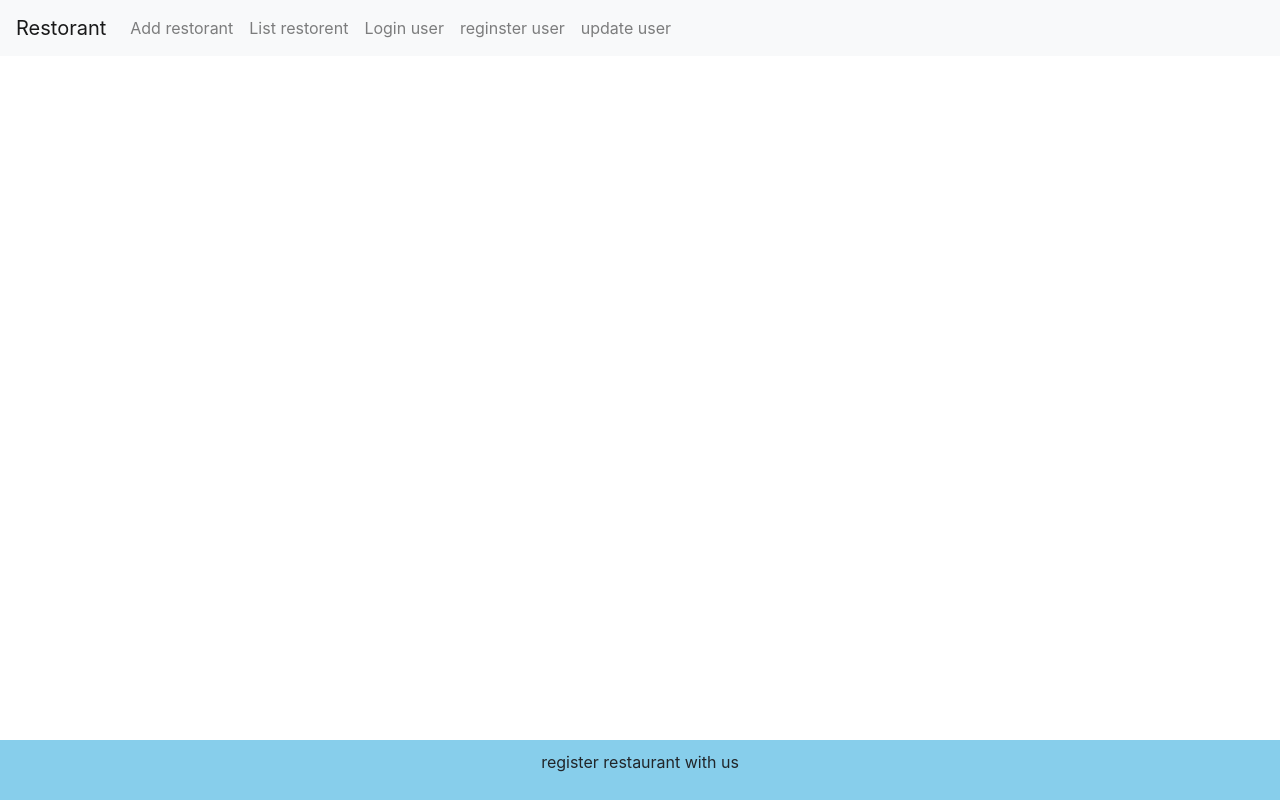
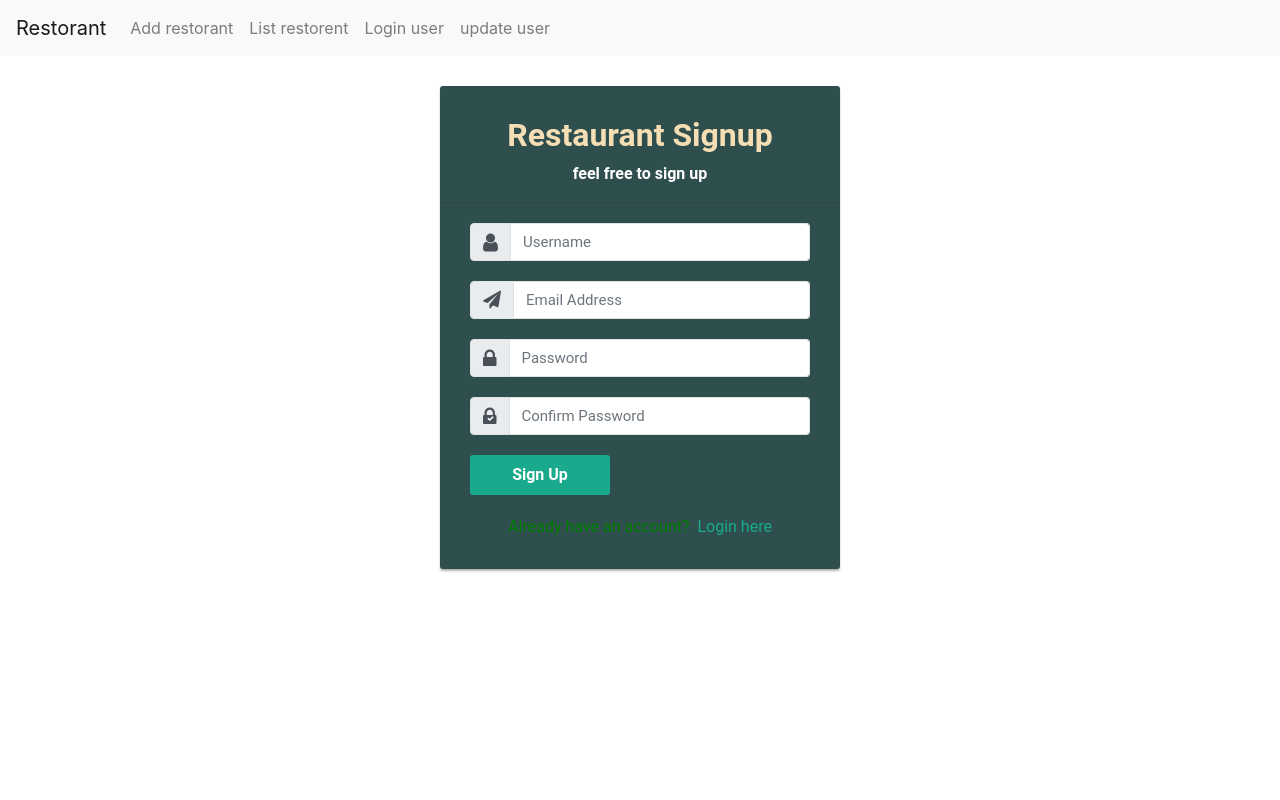
Before and after one commit to balramsingh54/Restorant, an Angular app in the folder resto/: page / in a window 1280 px wide. Built offline with nearby package versions, Linux system fonts and the light colour scheme.

Commit message:
user registration and login

```diff
--- a/resto/src/app/app-routing.module.ts
+++ b/resto/src/app/app-routing.module.ts
@@ -22,7 +22,7 @@ const routes: Routes = [
   },
     {
     component: RegisterComponent,
-    path : 'register'
+    path : ''
   },
       {
     component: UpdateRestoComponent,
--- a/resto/src/app/app.component.html
+++ b/resto/src/app/app.component.html
@@ -8,8 +8,8 @@
       <a class="nav-item nav-link" routerLink="add">Add restorant</a>
       <a class="nav-item nav-link" routerLink="list">List restorent</a>
       <a class="nav-item nav-link" routerLink="login">Login user</a>
-      <a class="nav-item nav-link" routerLink="register">reginster user</a>
-      <a class="nav-item nav-link" routerLink="update">update user</a>
+<!--       <a class="nav-item nav-link" routerLink="register">reginster user</a>
+ -->      <a class="nav-item nav-link" routerLink="update">update user</a>
     </div>
   </div>
 </nav>
@@ -17,8 +17,8 @@
 <div class="container">
   <router-outlet></router-outlet>
 
-  <footer>
+<!--   <footer>
     <p>register restaurant with us</p>
-  </footer>
+  </footer> -->
 
 </div>
--- a/resto/src/app/app.component.scss
+++ b/resto/src/app/app.component.scss
@@ -1,6 +1,6 @@
 footer{
     background-color: skyblue;
-    position: absolute;
+    position: fixed;
     padding: 10px;
     width: 100%;
     left: 0px;
--- a/resto/src/app/list-resto/list-resto.component.html
+++ b/resto/src/app/list-resto/list-resto.component.html
@@ -1,5 +1,5 @@
+
 <p>All rastaurant</p>
-
 
 <table class="table">
   <thead>
--- a/resto/src/app/login/login.component.html
+++ b/resto/src/app/login/login.component.html
@@ -1 +1,32 @@
-<p>login works!</p>
+<body>
+<div class="signup-form">
+    <form [formGroup]="loginform" (ngSubmit)="loginFormData()">
+		<h2>Restaurant Login</h2>
+		<p>feel free to login</p>
+		<hr>
+        <div class="form-group">
+			<div class="input-group">
+				<div class="input-group-prepend">
+					<span class="input-group-text">
+						<span class="fa fa-user"></span>
+					</span>
+				</div>
+				<input type="text" class="form-control" name="username" placeholder="Enter Username" required="required" formControlName= "username">
+			</div>
+        </div>
+		<div class="form-group">
+			<div class="input-group">
+				<div class="input-group-prepend">
+					<span class="input-group-text">
+						<i class="fa fa-lock"></i>
+					</span>
+				</div>
+				<input type="text" class="form-control" name="password" placeholder="Enter Password" required="required" formControlName="password">
+			</div>
+        </div>
+		<div class="form-group">
+            <button type="submit" class="btn btn-primary btn-lg">Login</button>
+        </div>
+    </form>
+</div>
+</body>
--- a/resto/src/app/login/login.component.scss
+++ b/resto/src/app/login/login.component.scss
@@ -0,0 +1,95 @@
+body {
+	color: #fff;
+	background: white;
+	font-family: 'Roboto', sans-serif;
+}
+.form-control {
+	font-size: 15px;
+}
+.form-control, .form-control:focus, .input-group-text {
+	border-color: #e1e1e1;
+}
+.form-control, .btn {
+	border-radius: 3px;
+}
+.signup-form {
+	width: 400px;
+	margin: 0 auto;
+	padding: 30px 0;
+}
+.signup-form form {
+	color: #999;
+	border-radius: 3px;
+	margin-bottom: 15px;
+	background: #fff;
+	box-shadow: 0px 2px 2px rgba(0, 0, 0, 0.3);
+	padding: 30px;
+}
+.signup-form h2 {
+	color: #333;
+	font-weight: bold;
+	margin-top: 0;
+}
+.signup-form hr {
+	margin: 0 -30px 20px;
+}
+.signup-form .form-group {
+	margin-bottom: 20px;
+}
+.signup-form label {
+	font-weight: normal;
+	font-size: 15px;
+}
+.signup-form .form-control {
+	min-height: 38px;
+	box-shadow: none !important;
+}
+.signup-form .input-group-addon {
+	max-width: 42px;
+	text-align: center;
+}
+.signup-form .btn, .signup-form .btn:active {
+	font-size: 16px;
+	font-weight: bold;
+	background: #19aa8d !important;
+	border: none;
+	min-width: 140px;
+}
+.signup-form .btn:hover, .signup-form .btn:focus {
+	background: #179b81 !important;
+}
+.signup-form a {
+	color: #fff;
+	text-decoration: underline;
+}
+.signup-form a:hover {
+	text-decoration: none;
+}
+.signup-form form a {
+	color: #19aa8d;
+	text-decoration: none;
+}
+.signup-form form a:hover {
+	text-decoration: underline;
+}
+.signup-form .fa {
+	font-size: 21px;
+}
+.signup-form .fa-paper-plane {
+	font-size: 18px;
+}
+.signup-form .fa-check {
+	color: #fff;
+	left: 17px;
+	top: 18px;
+	font-size: 7px;
+	position: absolute;
+}
+h2{
+	text-align: center;
+}
+p{
+	font-weight: bold;
+	color: black;
+	text-align: center;
+}
--- a/resto/src/app/login/login.component.ts
+++ b/resto/src/app/login/login.component.ts
@@ -1,4 +1,7 @@
 import { Component, OnInit } from '@angular/core';
+import { FormGroup, FormControl } from '@angular/forms';
+import { HttpClient } from '@angular/common/http';
+import { Router } from '@angular/router';
 
 @Component({
   selector: 'app-login',
@@ -7,9 +10,36 @@ import { Component, OnInit } from '@angular/core';
 })
 export class LoginComponent implements OnInit {
 
-  constructor() { }
+  // username:string;
+  // password:string;
+
+  loginform= new FormGroup({
+    username:new FormControl(''),
+    password: new FormControl('')
+  })
+
+  constructor(
+    private http: HttpClient,
+    private router: Router
+    ) { }
 
   ngOnInit(): void {
   }
 
+  loginFormData(){
+    this.http.get<any>("http://localhost:3000/users").subscribe((result)=>{
+      const user= result.find((a:any)=>{
+        return a.username== this.loginform.value.name && a.password == this.loginform.value.password
+      })
+      if(user){
+        alert("login successfull")
+        this.loginform.reset()
+        this.router.navigate(['list'])
+      }
+      else{
+        alert("user not found")
+      }
+    })
+  }
+
 }
--- a/resto/src/app/rasto.service.ts
+++ b/resto/src/app/rasto.service.ts
@@ -6,6 +6,8 @@ import { HttpClient } from '@angular/common/http';
 })
 export class RastoService {
   url= "http://localhost:3000/restorant"
+  rooturl= "http://localhost:3000/users"
+
 
   constructor( private http: HttpClient) {  }
 
@@ -30,4 +32,8 @@ export class RastoService {
   return this.http.put(`${this.url}/${id}`,data)
   }
 
+  userdatad(data:any){
+    return this.http.post(this.rooturl,data)
+  }
+
 }
--- a/resto/src/app/register/register.component.html
+++ b/resto/src/app/register/register.component.html
@@ -1 +1,61 @@
-<p>register works!</p>
+<div *ngIf="alert" class="alert alert-success alert-dismissible fade show" role="alert"> reginstraion successfully.
+  <button (click)="alerclose()" type="button" class="close" data-dismiss="alert" aria-label="Close">
+    <span aria-hidden="true">&times;</span>
+  </button>
+</div>
+
+<body>
+<div class="signup-form">
+    <form [formGroup]="loginForm" (ngSubmit)="loginFormData()">
+		<h2>Restaurant Signup</h2>
+		<p>feel free to sign up</p>
+		<hr>
+        <div class="form-group">
+			<div class="input-group">
+				<div class="input-group-prepend">
+					<span class="input-group-text">
+						<span class="fa fa-user"></span>
+					</span>
+				</div>
+				<input type="text" class="form-control" name="username" placeholder="Username" required="required"formControlName="name">
+			</div>
+        </div>
+        <div class="form-group">
+			<div class="input-group">
+				<div class="input-group-prepend">
+					<span class="input-group-text">
+						<i class="fa fa-paper-plane"></i>
+					</span>
+				</div>
+				<input type="email" class="form-control" name="email" placeholder="Email Address" required="required" formControlName="email">
+			</div>
+        </div>
+		<div class="form-group">
+			<div class="input-group">
+				<div class="input-group-prepend">
+					<span class="input-group-text">
+						<i class="fa fa-lock"></i>
+					</span>
+				</div>
+				<input type="text" class="form-control" name="password" placeholder="Password" required="required" formControlName="password">
+			</div>
+        </div>
+		<div class="form-group">
+			<div class="input-group">
+				<div class="input-group-prepend">
+					<span class="input-group-text">
+						<i class="fa fa-lock"></i>
+						<i class="fa fa-check"></i>
+					</span>
+				</div>
+				<input type="text" class="form-control" name="confirm_password" placeholder="Confirm Password" required="required" formControlName="Consfirmpassword">
+			</div>
+        </div>
+		<div class="form-group">
+            <button type="submit" class="btn btn-primary btn-lg">Sign Up</button>
+        </div>
+       	<div class="text-center"> <span class="colorr">Already have an account? &nbsp;</span><a routerLink="/login">Login here</a></div>
+
+    </form>
+</div>
+</body>
--- a/resto/src/app/register/register.component.scss
+++ b/resto/src/app/register/register.component.scss
@@ -0,0 +1,106 @@
+body {
+	color: #fff;
+	background: #ffffff;
+	font-family: 'Roboto', sans-serif;
+}
+.form-control {
+	font-size: 15px;
+}
+.form-control, .form-control:focus, .input-group-text {
+	border-color: #e1e1e1;
+}
+.form-control, .btn {
+	border-radius: 3px;
+}
+.signup-form {
+	width: 400px;
+	margin: 0 auto;
+	padding: 30px 0;
+}
+.signup-form form {
+	color: #343030;
+	border-radius: 3px;
+	margin-bottom: 15px;
+	background: darkslategrey;
+	box-shadow: 0px 2px 2px rgba(0, 0, 0, 0.3);
+	padding: 30px;
+}
+.signup-form h2 {
+	color: #333;
+	font-weight: bold;
+	margin-top: 0;
+}
+.signup-form hr {
+	margin: 0 -30px 20px;
+}
+.signup-form .form-group {
+	margin-bottom: 20px;
+}
+.signup-form label {
+	font-weight: normal;
+	font-size: 15px;
+}
+.signup-form .form-control {
+	min-height: 38px;
+	box-shadow: none !important;
+}
+.signup-form .input-group-addon {
+	max-width: 42px;
+	text-align: center;
+}
+.signup-form .btn, .signup-form .btn:active {
+	font-size: 16px;
+	font-weight: bold;
+	background: #19aa8d !important;
+	border: none;
+	min-width: 140px;
+}
+.signup-form .btn:hover, .signup-form .btn:focus {
+	background: #179b81 !important;
+}
+.signup-form a {
+	color: #fff;
+	text-decoration: underline;
+}
+.signup-form a:hover {
+	text-decoration: none;
+}
+.signup-form form a {
+	color: #19aa8d;
+	text-decoration: none;
+}
+.signup-form form a:hover {
+	text-decoration: underline;
+}
+.signup-form .fa {
+	font-size: 21px;
+}
+.signup-form .fa-paper-plane {
+	font-size: 18px;
+}
+.signup-form .fa-check {
+	color: #fff;
+	left: 17px;
+	top: 18px;
+	font-size: 7px;
+	position: absolute;
+}
+h2{
+	text-align: center;
+	color: wheat! important;
+}
+p{
+	font-weight: bold;
+	color: white;
+	text-align: center;
+}
+.colorr{
+	color: green;
+}
+.alert-success {
+    width: 390px;
+    color: #155724;
+    background-color: #d4edda;
+    border-color: #c3e6cb;
+    text-align: center;
+}
--- a/resto/src/app/register/register.component.ts
+++ b/resto/src/app/register/register.component.ts
@@ -1,4 +1,8 @@
 import { Component, OnInit } from '@angular/core';
+import { FormGroup, FormControl } from '@angular/forms';
+import { RastoService } from '../rasto.service';
+import { Router } from '@angular/router';
+
 
 @Component({
   selector: 'app-register',
@@ -7,9 +11,37 @@ import { Component, OnInit } from '@angular/core';
 })
 export class RegisterComponent implements OnInit {
 
-  constructor() { }
+  loginForm= new FormGroup({
+    name : new FormControl(''),
+    email : new FormControl(''),
+    password : new FormControl(''),
+    Consfirmpassword : new FormControl('')
+  })
+
+    alert:boolean=false;
+
+  constructor(
+    private rasto: RastoService,
+    private router: Router
+    ) { }
 
   ngOnInit(): void {
   }
 
+  loginFormData(){
+    console.log(this.loginForm.value)
+    const usersignup =this.rasto.userdatad(this.loginForm.value).subscribe()
+    this.loginForm.reset();
+    this.alert=true;
+    if(usersignup){
+      alert("signup successfull")
+      this.loginForm.reset()
+      this.router.navigate(['list'])
+    }
+  }
+
+  alerclose(){
+    this.alert=false;
+  }
+
 }
```
Also changed, not shown: 1 other file (tests, documents, lock files or other folders).
